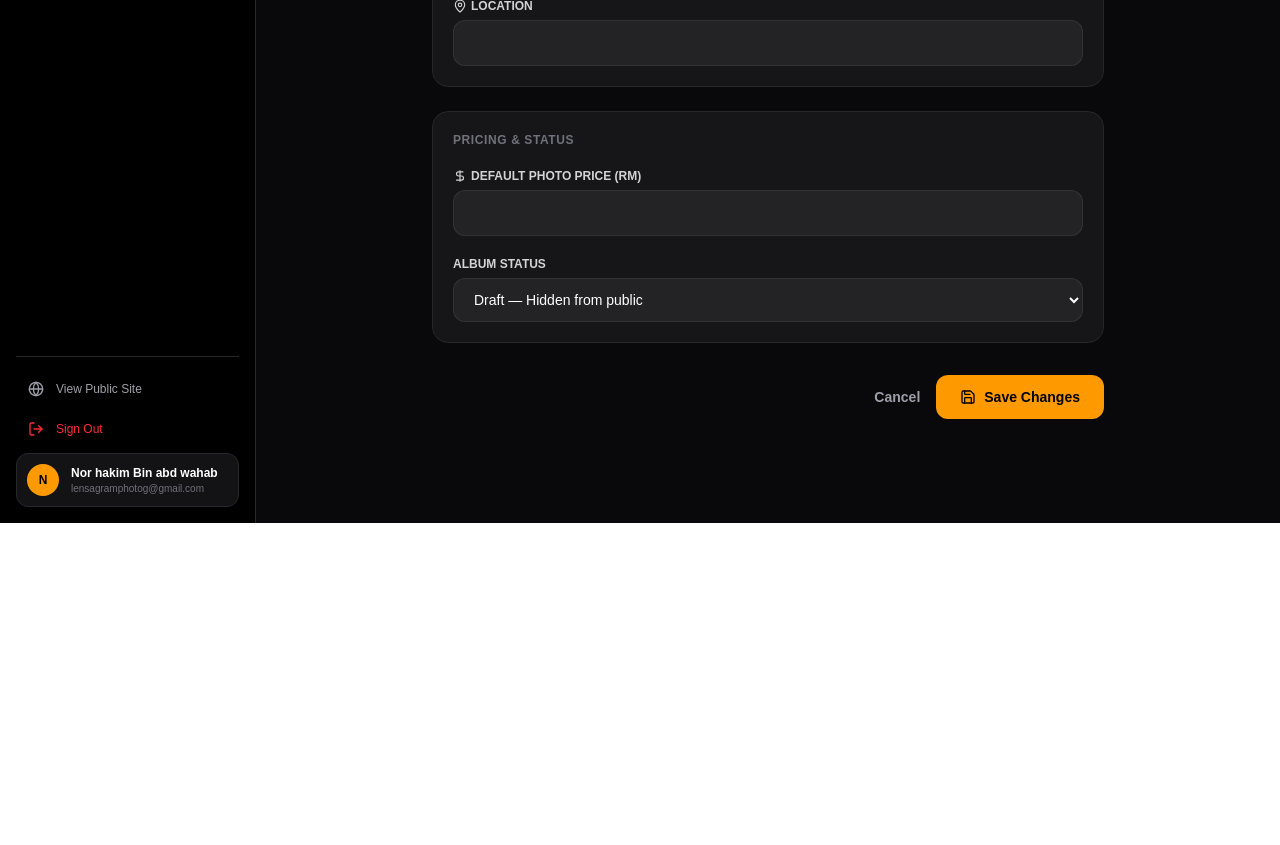
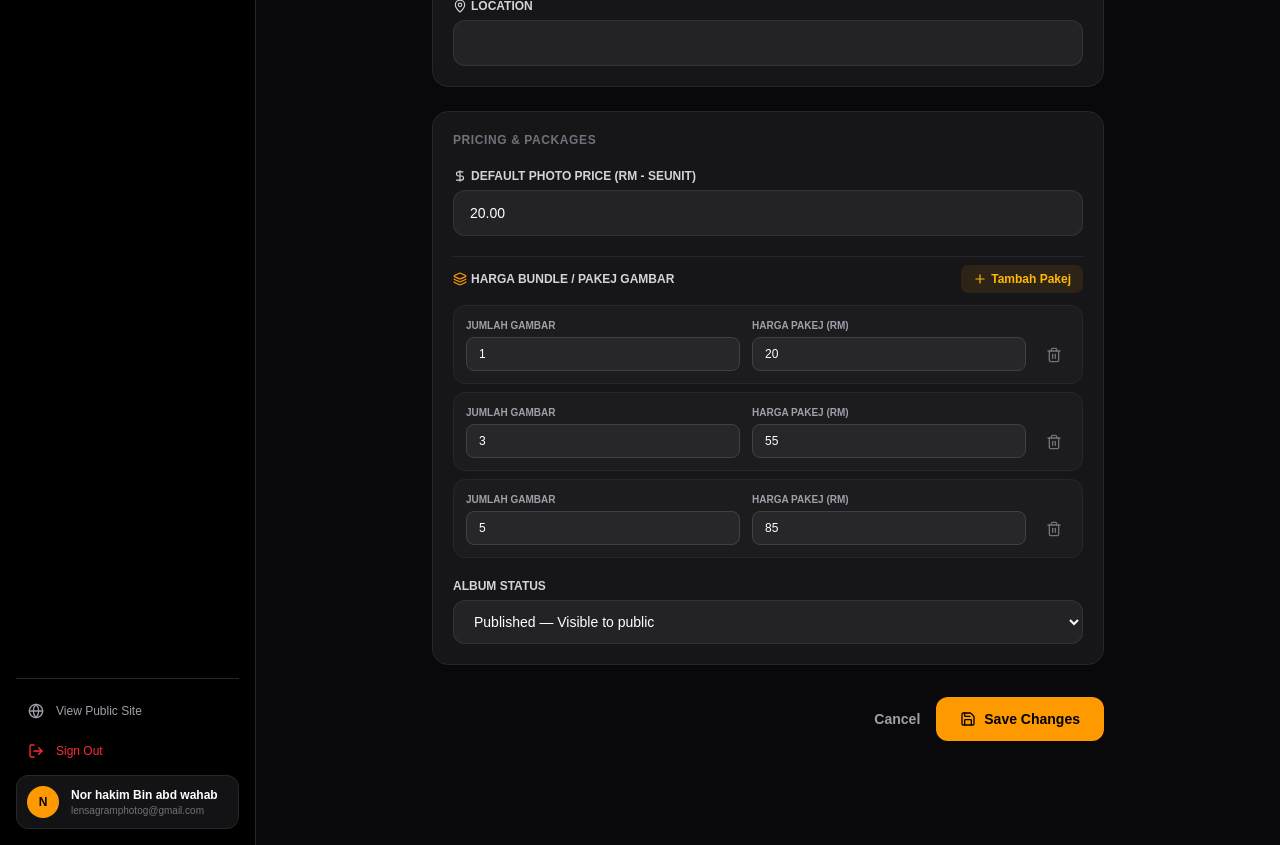
Before and after one commit to PixelShooter8/PixelShoot, a Next.js app: page /admin/albums/1/edit in a window 1280 px wide. Shown: the part 640-1485 px from the top of the page. Before the commit the page ends 1163 px from the top, so only its background shows below. Built offline with nearby package versions, Linux system fonts and the light colour scheme; no server answers; the database is empty.

Commit message:
Add bundle pricing system and connect edit album to supabase

```diff
--- a/app/admin/albums/[id]/edit/page.jsx
+++ b/app/admin/albums/[id]/edit/page.jsx
@@ -1,32 +1,70 @@
 "use client";
 
 import { useState, useEffect } from 'react';
-import { Calendar, MapPin, DollarSign, Layers, Bell, Save, ArrowLeft } from 'lucide-react';
+import { useRouter } from 'next/navigation';
+import { createClient } from '@supabase/supabase-js';
+import { Calendar, MapPin, DollarSign, Layers, Save, ArrowLeft, Plus, Trash2 } from 'lucide-react';
 import Link from 'next/link';
 
+const supabase = createClient(
+  process.env.NEXT_PUBLIC_SUPABASE_URL,
+  process.env.NEXT_PUBLIC_SUPABASE_ANON_KEY
+);
+
 export default function EditAlbumPage({ params }) {
+  const router = useRouter();
+  const [loading, setLoading] = useState(true);
+  const [saving, setSaving] = useState(false);
+
   const [title, setTitle] = useState('');
   const [slug, setSlug] = useState('');
   const [description, setDescription] = useState('');
   const [startDate, setStartDate] = useState('');
   const [endDate, setEndDate] = useState('');
   const [location, setLocation] = useState('');
-  const [defaultPrice, setDefaultPrice] = useState('5.00');
-  const [enableVolumePricing, setEnableVolumePricing] = useState(false);
+  const [defaultPrice, setDefaultPrice] = useState('20.00');
   const [status, setStatus] = useState('Published');
-  const [emailNotify, setEmailNotify] = useState('No');
 
-  // Load data asal album mengikut params.id
+  // State untuk Senarai Harga Bundle (Pakej)
+  const [bundles, setBundles] = useState([
+    { qty: 1, price: 20 },
+    { qty: 3, price: 55 },
+    { qty: 5, price: 85 }
+  ]);
+
+  // Load data asal album dari Supabase mengikut params.id
   useEffect(() => {
-    // Simulasi data album sedia ada
-    setTitle('');
-    setSlug('');
-    setDescription('');
-    setStartDate('');
-    setEndDate('');
-    setLocation('');
-    setDefaultPrice('');
-    setStatus('');
+    async function fetchAlbumData() {
+      try {
+        const { data, error } = await supabase
+          .from('events')
+          .select('*')
+          .eq('id', params.id)
+          .single();
+
+        if (error) throw error;
+
+        if (data) {
+          setTitle(data.title || '');
+          setSlug(data.slug || '');
+          setDescription(data.description || '');
+          setStartDate(data.event_date || '');
+          setEndDate(data.end_date || '');
+          setLocation(data.location || '');
+          setDefaultPrice(data.price ? data.price.toString() : '20.00');
+          setStatus(data.status || 'Published');
+          if (data.pricing_bundles && Array.isArray(data.pricing_bundles)) {
+            setBundles(data.pricing_bundles);
+          }
+        }
+      } catch (err) {
+        console.error('Ralat memuatkan data album:', err.message);
+      } finally {
+        setLoading(false);
+      }
+    }
+
+    fetchAlbumData();
   }, [params.id]);
 
   const handleTitleChange = (e) => {
@@ -40,24 +78,59 @@ export default function EditAlbumPage({ params }) {
     setSlug(generatedSlug);
   };
 
-  const handleSubmit = (e) => {
+  // Fungsi tambah baris bundle baru
+  const handleAddBundle = () => {
+    setBundles([...bundles, { qty: '', price: '' }]);
+  };
+
+  // Fungsi padam baris bundle
+  const handleRemoveBundle = (index) => {
+    const newBundles = bundles.filter((_, i) => i !== index);
+    setBundles(newBundles);
+  };
+
+  // Fungsi ubah nilai bundle
+  const handleBundleChange = (index, field, value) => {
+    const newBundles = [...bundles];
+    newBundles[index][field] = value;
+    setBundles(newBundles);
+  };
+
+  const handleSubmit = async (e) => {
     e.preventDefault();
-    const updatedData = {
-      id: params.id,
-      title,
-      slug,
-      description,
-      startDate,
-      endDate,
-      location,
-      defaultPrice,
-      enableVolumePricing,
-      status,
-      emailNotify,
-    };
-    console.log('Data Album Dikemaskini:', updatedData);
-    alert('Maklumat album berjaya dikemaskini!');
+    setSaving(true);
+
+    try {
+      const { error } = await supabase
+        .from('events')
+        .update({
+          title,
+          slug,
+          description,
+          event_date: startDate,
+          end_date: endDate,
+          location,
+          price: parseFloat(defaultPrice) || 0,
+          status,
+          pricing_bundles: bundles,
+        })
+        .eq('id', params.id);
+
+      if (error) throw error;
+
+      alert('Maklumat album berjaya dikemaskini!');
+      router.push('/admin/albums');
+      router.refresh();
+    } catch (err) {
+      alert('Gagal mengemaskini album: ' + err.message);
+    } finally {
+      setSaving(false);
+    }
   };
+
+  if (loading) {
+    return <div className="text-center py-20 text-zinc-400 text-sm">Memuatkan maklumat album...</div>;
+  }
 
   return (
     <div className="max-w-2xl mx-auto space-y-6 pb-20">
@@ -158,13 +231,13 @@ export default function EditAlbumPage({ params }) {
           </div>
         </div>
 
-        {/* PRICING & STATUS */}
+        {/* PRICING & BUNDLE */}
         <div className="bg-zinc-900/90 border border-zinc-800 rounded-2xl p-5 space-y-5">
-          <p className="text-xs font-bold text-zinc-500 tracking-wider uppercase">PRICING & STATUS</p>
+          <p className="text-xs font-bold text-zinc-500 tracking-wider uppercase">PRICING & PACKAGES</p>
 
           <div>
             <label className="block text-xs font-bold text-zinc-300 uppercase mb-1.5 flex items-center gap-1">
-              <DollarSign className="w-3.5 h-3.5" /> DEFAULT PHOTO PRICE (RM)
+              <DollarSign className="w-3.5 h-3.5" /> DEFAULT PHOTO PRICE (RM - Seunit)
             </label>
             <input
               type="number"
@@ -173,6 +246,58 @@ export default function EditAlbumPage({ params }) {
               onChange={(e) => setDefaultPrice(e.target.value)}
               className="w-full bg-zinc-800/80 border border-zinc-700/60 rounded-xl px-4 py-3 text-sm text-white focus:outline-none focus:border-amber-500"
             />
+          </div>
+
+          {/* Bahagian Tetapan Harga Bundle */}
+          <div className="space-y-3 pt-2 border-t border-zinc-800">
+            <div className="flex items-center justify-between">
+              <label className="block text-xs font-bold text-zinc-300 uppercase flex items-center gap-1">
+                <Layers className="w-3.5 h-3.5 text-amber-500" /> HARGA BUNDLE / PAKEJ GAMBAR
+              </label>
+              <button
+                type="button"
+                onClick={handleAddBundle}
+                className="text-xs bg-amber-500/10 hover:bg-amber-500/20 text-amber-400 font-semibold px-3 py-1.5 rounded-lg transition-colors flex items-center gap-1"
+              >
+                <Plus className="w-3.5 h-3.5" /> Tambah Pakej
+              </button>
+            </div>
+
+            <div className="space-y-2">
+              {bundles.map((bundle, index) => (
+                <div key={index} className="flex items-center gap-3 bg-zinc-800/40 p-3 rounded-xl border border-zinc-800">
+                  <div className="flex-1">
+                    <span className="text-[10px] text-zinc-400 block mb-1 uppercase font-semibold">Jumlah Gambar</span>
+                    <input
+                      type="number"
+                      placeholder="Cth: 3"
+                      value={bundle.qty}
+                      onChange={(e) => handleBundleChange(index, 'qty', e.target.value)}
+                      className="w-full bg-zinc-800 border border-zinc-700 rounded-lg px-3 py-2 text-xs text-white focus:outline-none focus:border-amber-500"
+                    />
+                  </div>
+                  <div className="flex-1">
+                    <span className="text-[10px] text-zinc-400 block mb-1 uppercase font-semibold">Harga Pakej (RM)</span>
+                    <input
+                      type="number"
+                      step="0.01"
+                      placeholder="Cth: 55"
+                      value={bundle.price}
+                      onChange={(e) => handleBundleChange(index, 'price', e.target.value)}
+                      className="w-full bg-zinc-800 border border-zinc-700 rounded-lg px-3 py-2 text-xs text-white focus:outline-none focus:border-amber-500"
+                    />
+                  </div>
+                  <button
+                    type="button"
+                    onClick={() => handleRemoveBundle(index)}
+                    className="mt-5 text-zinc-500 hover:text-red-400 p-2 transition-colors"
+                    title="Padam pakej"
+                  >
+                    <Trash2 className="w-4 h-4" />
+                  </button>
+                </div>
+              ))}
+            </div>
           </div>
 
           <div>
@@ -198,10 +323,11 @@ export default function EditAlbumPage({ params }) {
           </Link>
           <button
             type="submit"
-            className="flex items-center gap-2 bg-amber-500 hover:bg-amber-600 text-black font-semibold px-6 py-3 rounded-xl transition-colors text-sm"
+            disabled={saving}
+            className="flex items-center gap-2 bg-amber-500 hover:bg-amber-600 text-black font-semibold px-6 py-3 rounded-xl transition-colors text-sm disabled:opacity-50"
           >
             <Save className="w-4 h-4" />
-            <span>Save Changes</span>
+            <span>{saving ? 'Menyimpan...' : 'Save Changes'}</span>
           </button>
         </div>
       </form>
```
